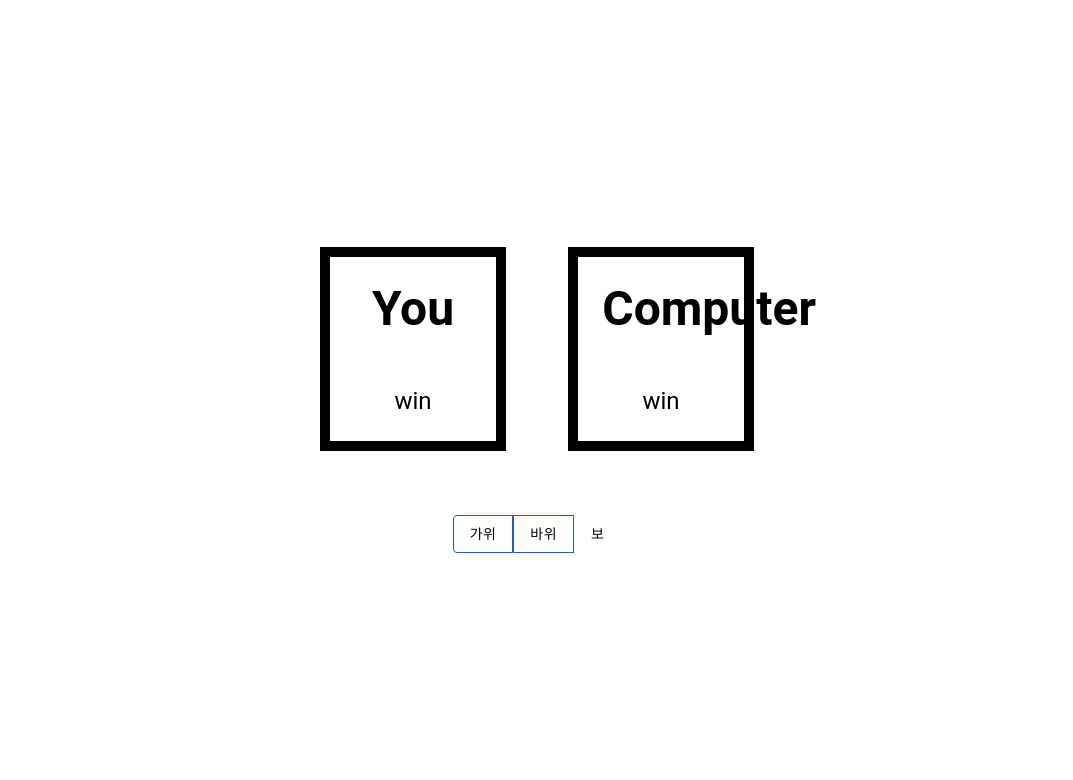
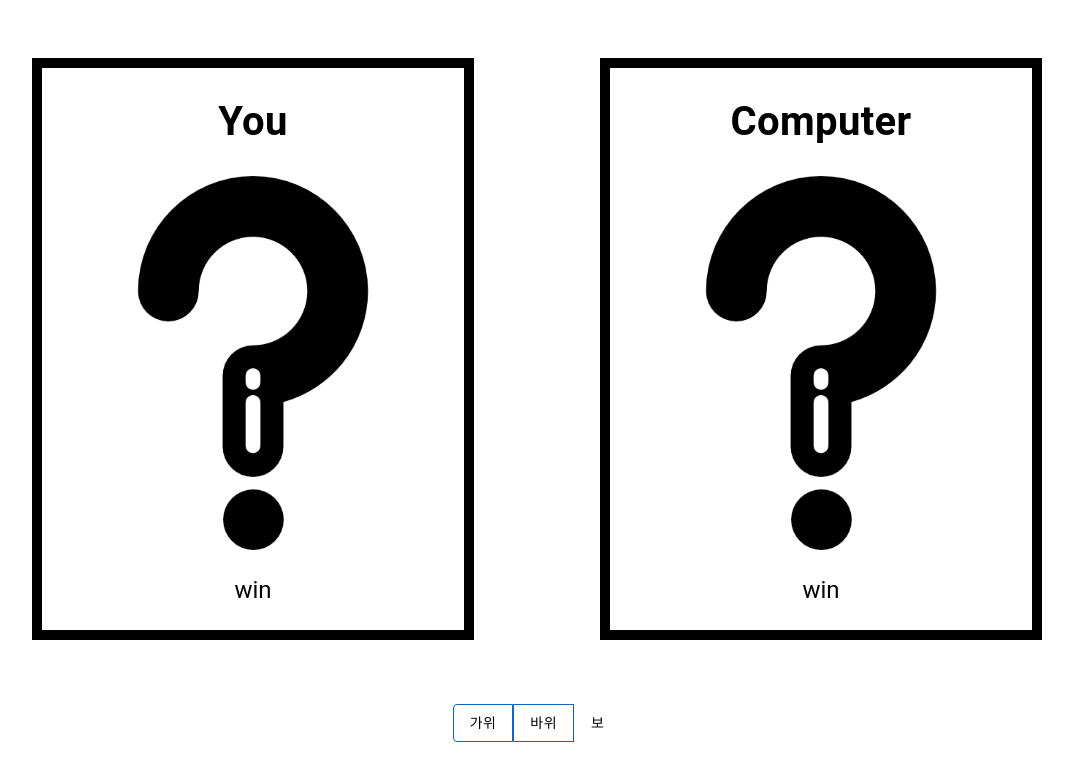
Before and after one commit to JiHy0ung/RockPaperScissors, a React (Vite) app: page / in a window 1280 px wide. Shown: the top 780 px of the page, without its empty margins (103-1176 px from the left). Built offline with nearby package versions, Linux system fonts and the light colour scheme.

Commit message:
style: 폰트 사이즈 변경

```diff
--- a/src/components/Box.jsx
+++ b/src/components/Box.jsx
@@ -3,7 +3,10 @@ import { Container } from "@mui/system";
 import React from "react";
 
 const Box = (props) => {
-  console.log(props);
+  const defaultImg = "/question_mark.png";
+
+  const imageSrc = props.select ? props.select.img : defaultImg;
+
   return (
     <Container
       sx={{
@@ -18,11 +21,20 @@ const Box = (props) => {
         p: 3,
       }}
     >
-      <Typography variant="h3" sx={{ color: "black", fontWeight: "bold" }}>
+      <Typography
+        sx={{
+          display: "flex",
+          alignContent: "center",
+          justifyContent: "center",
+          color: "black",
+          fontWeight: "bold",
+          fontSize: { xs: "1rem", sm: "1.5rem", md: "2.5rem" },
+        }}
+      >
         {props.player}
       </Typography>
       <img
-        src={props.select && props.select.img}
+        src={imageSrc}
         style={{
           width: "fit-content",
           height: "auto",
```
Also changed, not shown: public/question_mark.png (added).
